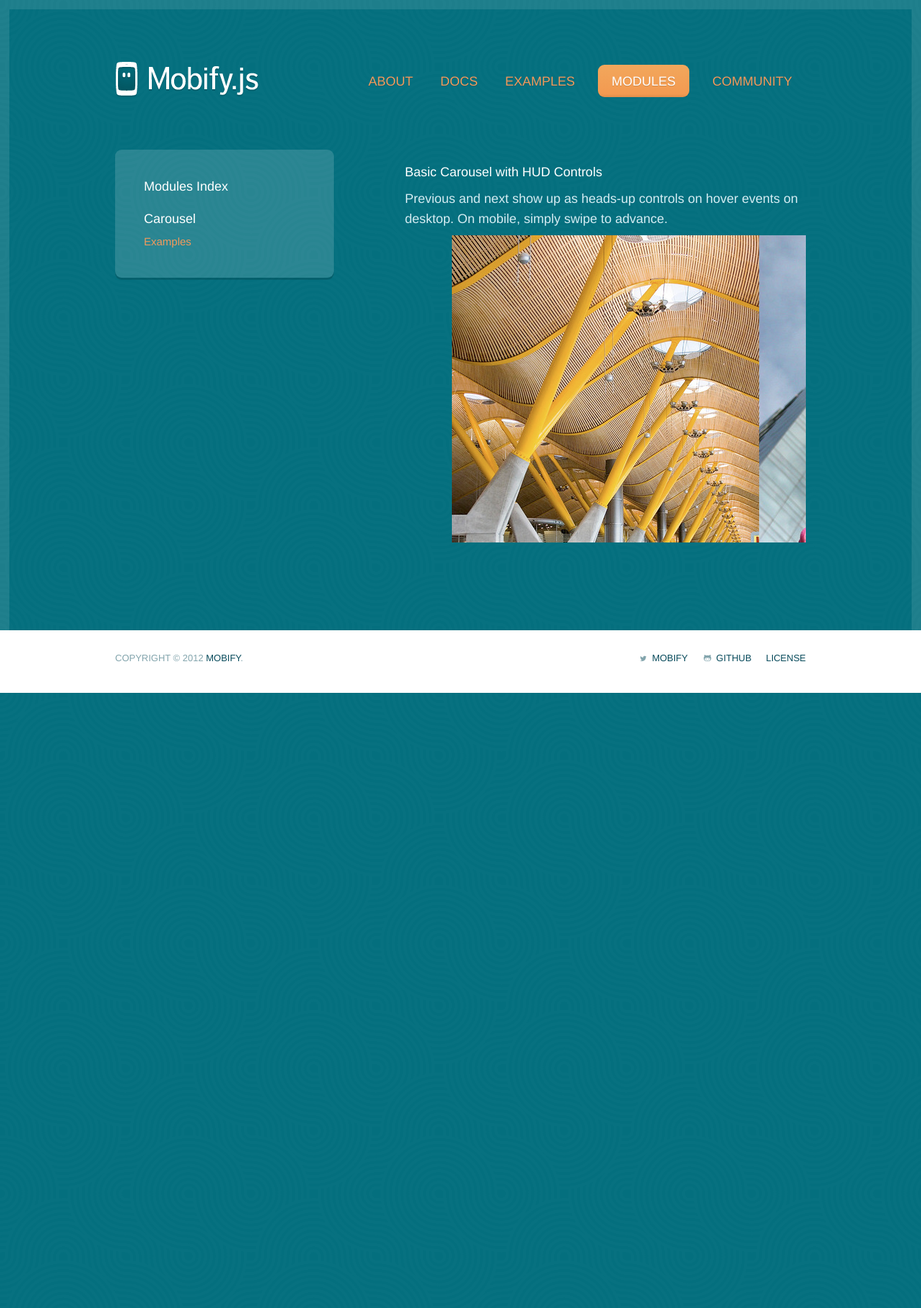
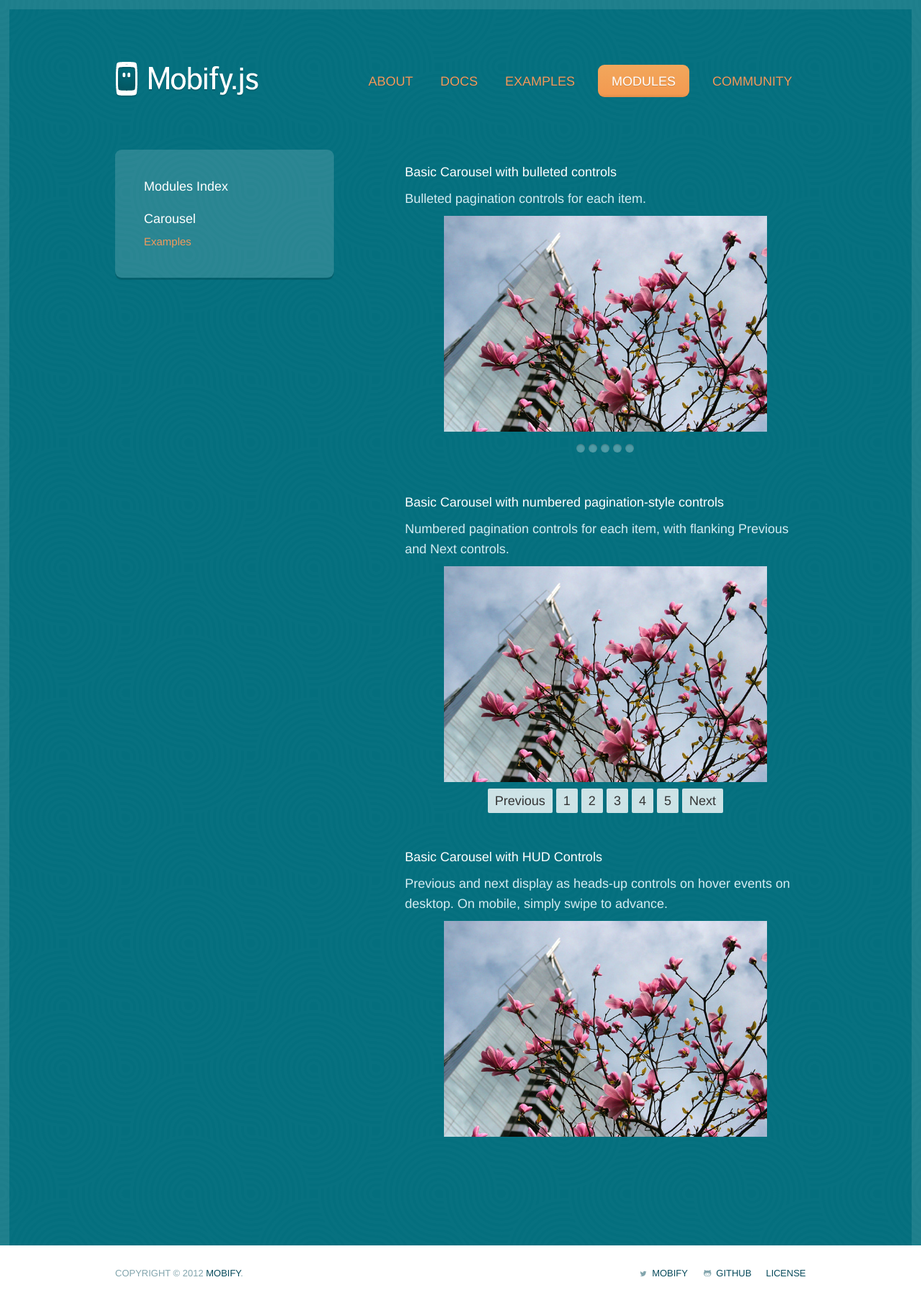
Before and after one commit to mobify/mobifyjs, a Jekyll site: the page built from www/modules/carousel-examples2.html, in a window 1280 px wide. Shown: the whole page at 72% size. Built offline with Jekyll 4.4.1, drawn with Linux system fonts in a browser that asks for light colours; before the commit the page ends 963 px from its top, so only the background shows below that.

Commit message:
Splitting out carousel control styling into its own CSS file, adding examples of bulleted and paginated controls.

```diff
--- a/www/modules/carousel-examples2.html
+++ b/www/modules/carousel-examples2.html
@@ -4,6 +4,7 @@ title: Mobify.js Carousel Examples
 ---
 
 <link rel="stylesheet" href="{{ site.baseurl }}/static/examples/css/carousel.css">
+<link rel="stylesheet" href="{{ site.baseurl }}/static/examples/css/carousel-controls.css">
 <style>
 .m-carousel .m-item img {
 
@@ -14,27 +15,108 @@ title: Mobify.js Carousel Examples
 
 .m-fluid img { width: 100%; }
 
-/* styling the carousel for this page */
+/* styling for this page */
 .m-carousel {
-
+  padding-bottom: 30px;
+}
+.m-carousel .m-item {
+  height: 300px;
+  text-align: center;
+  vertical-align: middle;
+  line-height: 300px;
+}
+.m-carousel .m-item img {
+  max-width: 100%;
+  max-height: 100%;
+  width: auto;
+  height: auto;
 }
 </style>
 
 
 
-<h3>Basic Carousel with HUD Controls</h3>
-<p>Previous and next show up as heads-up controls on hover events on desktop. On mobile, simply swipe to advance.</p>
-<div id="carousel-example-1" class="m-carousel m-center">
+<h3>Basic Carousel with bulleted controls</h3>
+<p>Bulleted pagination controls for each item.</p>
+<div class="m-carousel m-carousel-example-1 m-center m-fluid">
   <!-- Carousel items -->
   <div class="m-carousel-inner">
-    <div class="m-item">
-        <img src="{{ site.baseurl }}/static/examples/img/aeropuerto.jpg">
-    </div>
     <div class="m-item">
         <img src="{{ site.baseurl }}/static/examples/img/blossoms.jpg">
     </div>
     <div class="m-item">
         <img src="{{ site.baseurl }}/static/examples/img/glacier.jpg">
+    </div>
+    <div class="m-item">
+        <img src="{{ site.baseurl }}/static/examples/img/helmets.jpg">
+    </div>
+    <div class="m-item">
+        <img src="{{ site.baseurl }}/static/examples/img/parliament.jpg">
+    </div>
+    <div class="m-item">
+        <img src="{{ site.baseurl }}/static/examples/img/pods.jpg">
+    </div>
+  </div>
+  <!-- Carousel controls -->
+  <div class="m-carousel-controls m-carousel-bulleted">
+    <a class="carousel-control right" href="#myCarousel" data-slide="1">1</a>
+    <a class="carousel-control right" href="#myCarousel" data-slide="2">2</a>
+    <a class="carousel-control right" href="#myCarousel" data-slide="3">3</a>
+    <a class="carousel-control right" href="#myCarousel" data-slide="4">4</a>
+    <a class="carousel-control right" href="#myCarousel" data-slide="5">5</a>
+  </div>
+</div>
+
+
+<h3>Basic Carousel with numbered pagination-style controls</h3>
+<p>Numbered pagination controls for each item, with flanking Previous and Next controls.</p>
+<div class="m-carousel m-carousel-example-2 m-center m-fluid">
+  <!-- Carousel items -->
+  <div class="m-carousel-inner">
+    <div class="m-item">
+        <img src="{{ site.baseurl }}/static/examples/img/blossoms.jpg">
+    </div>
+    <div class="m-item">
+        <img src="{{ site.baseurl }}/static/examples/img/glacier.jpg">
+    </div>
+    <div class="m-item">
+        <img src="{{ site.baseurl }}/static/examples/img/helmets.jpg">
+    </div>
+    <div class="m-item">
+        <img src="{{ site.baseurl }}/static/examples/img/parliament.jpg">
+    </div>
+    <div class="m-item">
+        <img src="{{ site.baseurl }}/static/examples/img/pods.jpg">
+    </div>
+  </div>
+  <!-- Carousel controls -->
+  <div class="m-carousel-controls m-carousel-pagination">
+    <a class="carousel-control left" href="#myCarousel" data-slide="prev">Previous</a>
+    <a class="carousel-control right" href="#myCarousel" data-slide="1">1</a>
+    <a class="carousel-control right" href="#myCarousel" data-slide="2">2</a>
+    <a class="carousel-control right" href="#myCarousel" data-slide="3">3</a>
+    <a class="carousel-control right" href="#myCarousel" data-slide="4">4</a>
+    <a class="carousel-control right" href="#myCarousel" data-slide="5">5</a>
+    <a class="carousel-control right" href="#myCarousel" data-slide="next">Next</a>
+  </div>
+</div>
+
+
+<h3>Basic Carousel with HUD Controls</h3>
+<p>Previous and next display as heads-up controls on hover events on desktop. On mobile, simply swipe to advance.</p>
+<div class="m-carousel m-carousel-example-3 m-center m-fluid">
+  <!-- Carousel items -->
+  <div class="m-carousel-inner">
+    <div class="m-item">
+        <img src="{{ site.baseurl }}/static/examples/img/blossoms.jpg">
+    </div>
+    <div class="m-item">
+        <img src="{{ site.baseurl }}/static/examples/img/aeropuerto.jpg">
+    </div>
+    <div class="m-item">
+        <img src="{{ site.baseurl }}/static/examples/img/glacier.jpg">
+    </div>
+    <div class="m-item">
+        <img src="{{ site.baseurl }}/static/examples/img/helmets.jpg">
     </div>
     <div class="m-item">
         <img src="{{ site.baseurl }}/static/examples/img/parliament.jpg">
@@ -53,6 +135,9 @@ title: Mobify.js Carousel Examples
 
 
 
+
+
+
 <script src="{{ site.baseurl }}/static/examples/js/carousel.js"></script>
 <script>
     $(function() { $('.m-carousel').carousel(); });
--- a/www/static/css/ui-dev.css
+++ b/www/static/css/ui-dev.css
@@ -980,7 +980,7 @@ td {
 
 
 
-/* Page Layout: Widgets */
+/* Page Layout: Modules */
 .widget-gallery {
 	overflow: hidden;
 	clear: left;
@@ -1036,6 +1036,17 @@ td {
 	display: inline-block;
 	padding: 20px 0 20px 20px;
 }
+@media (max-width: 767px) {
+	.modules .span8 {
+		padding: 0;
+		width: 100%;
+	}
+	.modules .span4 {
+		width: 100%;
+	}
+}
+
+
 
 
 /* -- Retina tweaks -- */
--- /dev/null
+++ b/www/static/examples/css/carousel-controls.css
@@ -0,0 +1,129 @@
+/*
+  Carousel control base styling
+*/
+.m-carousel-controls a {
+    -webkit-user-select: none;
+    -moz-user-select: -moz-none;
+    user-select: none;
+    -webkit-user-drag: none;
+    -moz-user-drag: -moz-none;
+    user-drag: none;
+}
+
+
+
+/* Carousel controls: Bulleted */
+.m-carousel-bulleted {
+    padding-top: 10px;
+}
+.m-carousel-bulleted a {
+    line-height: 0;
+    text-decoration: none;
+    text-indent: -999px;
+    overflow: hidden;
+    display: inline-block;
+    padding: 6px;
+    color: #333;
+    background-color: rgba(255,255,255,0.3);
+    -webkit-transition: background-color 0.1s ease-in;
+    -moz-transition: background-color 0.1s ease-in;
+    -o-transition: background-color 0.1s ease-in;
+    transition: background-color 0.1s ease-in;
+    -webkit-box-shadow: inset rgba(0,0,0,0.25) 0 1px 2px;
+    -moz-box-shadow: inset rgba(0,0,0,0.25) 0 1px 2px;
+    box-shadow: inset rgba(0,0,0,0.25) 0 1px 2px;
+    -webkit-border-radius: 6px;
+    -moz-border-radius: 6px;
+    border-radius: 6px;
+}
+.m-carousel-bulleted a:hover, .m-carousel-bulleted a:focus {
+    text-decoration: none;
+    background-color: rgba(255,255,255,0.6);
+}
+.m-carousel-bulleted a.m-active {
+    background-color: rgba(255,255,255,1);
+    -webkit-box-shadow: rgba(0,0,0,0.25) 0 1px 2px;
+    -moz-box-shadow: rgba(0,0,0,0.25) 0 1px 2px;
+    box-shadow: rgba(0,0,0,0.25) 0 1px 2px;
+}
+
+
+
+/* Carousel controls: Pagination */
+.m-carousel-pagination {
+    padding-top: 10px;
+}
+.m-carousel-pagination a {
+    text-decoration: none;
+    display: inline-block;
+    padding: 3px 10px;
+    color: #333;
+    background-color: rgba(255,255,255,0.8);
+    -webkit-transition: background-color 0.1s ease-in;
+    -moz-transition: background-color 0.1s ease-in;
+    -o-transition: background-color 0.1s ease-in;
+    transition: background-color 0.1s ease-in;
+    -webkit-border-radius: 2px;
+    -moz-border-radius: 2px;
+    border-radius: 2px;
+}
+.m-carousel-pagination a:hover, .m-carousel-pagination a:focus, .m-carousel-pagination a.m-active {
+    text-decoration: none;
+    background-color: rgba(255,255,255,1);
+}
+
+
+/* Carousel controls: HUD */
+.m-carousel-hud a {
+  z-index: 2;
+  opacity: 0;
+  width: 50px;
+  height: 50px;
+  text-decoration: none;
+  text-indent: -999px;
+  overflow: hidden;
+  display: block;
+  position: absolute;
+  top: 50%;
+  color: rgba(255, 255, 255, 0.8);
+  background: rgba(0, 0, 0, 0.8);
+  -webkit-transition: opacity 0.1s ease-in;
+  -moz-transition: opacity 0.1s ease-in;
+  -o-transition: opacity 0.1s ease-in;
+  transition: opacity 0.1s ease-in;
+  -webkit-border-radius: 25px;
+  -moz-border-radius: 25px;
+  border-radius: 25px;
+}
+.m-carousel:hover .m-carousel-hud a {
+  opacity: 0.3;
+}
+.m-carousel .m-carousel-hud a:hover, .m-carousel .m-carousel-hud a:focus {
+  opacity: 1;
+}
+.m-carousel-hud a:after {
+    color: rgba(255,255,255,0.85);
+    content: "\25c0";
+    font-size: 25px;
+    font-weight: bold;
+    text-indent: 0;
+    text-align: center;
+    display: block;
+    position: absolute;
+    top: 10px;
+    left: 0;
+    width: 47px;
+    height: 50px;
+    z-index: 9;
+}
+.m-carousel-hud .m-carousel-prev {
+  left: 10px;
+}
+.m-carousel-hud .m-carousel-next {
+  right: 10px;
+}
+.m-carousel-hud .m-carousel-next:after {
+    left: auto;
+    right: 0;
+    content: "\25b6";
+}
--- a/www/static/examples/css/carousel.css
+++ b/www/static/examples/css/carousel.css
@@ -8,6 +8,7 @@
   position: relative;
   overflow: hidden;
   -webkit-font-smoothing: antialiased; }
+  .m-carousel img {-ms-interpolation-mode: bicubic;}
   .m-carousel.m-left {
     text-align: left; }
   .m-carousel.m-center {
@@ -83,55 +84,3 @@
       margin-left: 100%; }
     .m-center:not(.m-fluid) > .m-carousel-inner > *:last-child {
       margin-right: -30000px; }
-
-/* carousel controls */
-.m-carousel-controls a, .m-carousel-controls a:visited {
-  display: block;
-  position: absolute;
-  top: 50%; }
-
-.m-carousel-hud a {
-  z-index: 2;
-  opacity: 0;
-  width: 40px;
-  height: 40px;
-  text-decoration: none;
-  text-indent: -999px;
-  color: rgba(255, 255, 255, 0.8);
-  background: rgba(0, 0, 0, 0.8);
-  -webkit-transition: opacity 0.1s ease-in;
-  -webkit-border-radius: 25px;
-  -webkit-user-drag: none; }
-
-.m-carousel:hover .m-carousel-hud a {
-  opacity: 0.3; }
-
-.m-carousel .m-carousel-hud a:hover, .m-carousel .m-carousel-hud a:focus {
-  opacity: 1; }
-
-.m-carousel-hud a:after {
-    color: rgba(255,255,255,0.75);
-    content: "\25c0";
-    font-size: 20px;
-    font-weight: bold;
-    text-indent: 0;
-    text-align: center;
-    display: block;
-    position: absolute;
-    top: 5px;
-    left: 0;
-    width: 37px;
-    height: 40px;
-    z-index: 9;
-}
-.m-carousel-hud .m-carousel-prev {
-  left: 10px; }
-
-.m-carousel-hud .m-carousel-next {
-  right: 10px; }
-
-.m-carousel-hud .m-carousel-next:after {
-    left: auto;
-    right: 0;
-    content: "\25b6";
-}
```
Also changed, not shown: www/static/examples/img/helmets.jpg (added).
